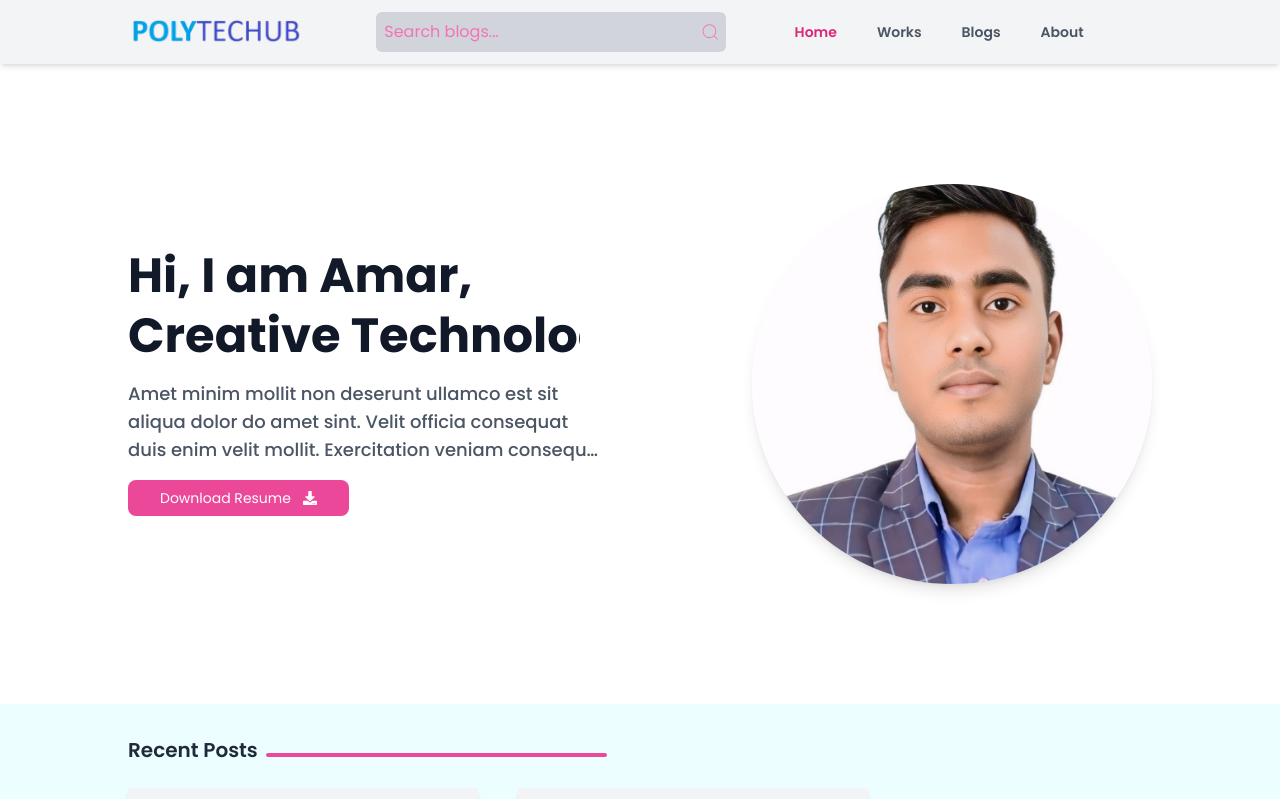
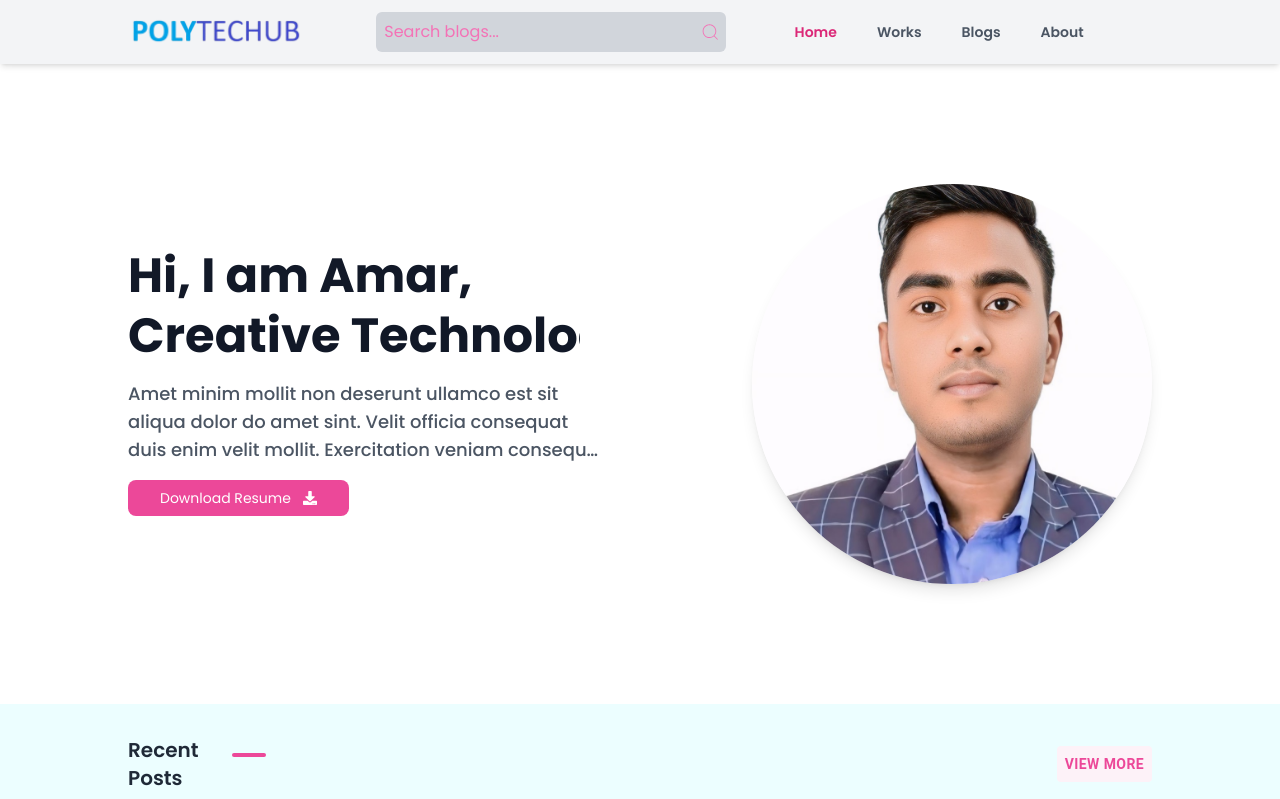
Before and after one commit to amar2mail9/Blog_PORT_CLIENT, a Next.js app: page / in a window 1280 px wide. Shown: the top 799 px of the page. Built offline with nearby package versions, Linux system fonts and the light colour scheme.

Commit message:
All blogs list page add

```diff
--- /dev/null
+++ b/app/all-blogs/page.js
@@ -0,0 +1,12 @@
+import AllBlogList from "@/components/AllBlog/AllBlogList";
+import React from "react";
+
+const AllBlog = () => {
+  return (
+    <>
+      <AllBlogList />
+    </>
+  );
+};
+
+export default AllBlog;
--- /dev/null
+++ b/app/category/[slug]/page.js
@@ -0,0 +1,12 @@
+import CategoryWiseBlog from "@/components/CategoryWisePost/CategoryWiseBlog";
+import React from "react";
+
+const CategoryWise = () => {
+  return (
+    <div>
+      <CategoryWiseBlog />
+    </div>
+  );
+};
+
+export default CategoryWise;
--- /dev/null
+++ b/components/AllBlog/AllBlogList.jsx
@@ -0,0 +1,18 @@
+"use client";
+import React from "react";
+
+import LatestPost from "../Page/BlogLandingPage/MainPost/LatestPost";
+import TopSection from "./TopSection";
+
+const AllBlogList = () => {
+  return (
+    <main className="lg-px[10%] sm:px-[5%] px-10 bg-gray-900 text-white">
+      <section className="w-full flex justify-between">
+        <TopSection />
+        <LatestPost />
+      </section>
+    </main>
+  );
+};
+
+export default AllBlogList;
--- /dev/null
+++ b/components/AllBlog/TopSection.jsx
@@ -0,0 +1,28 @@
+"use client";
+
+import { categories } from "@/context/Category";
+import React from "react";
+
+const TopSection = () => {
+  return (
+    <div className="w-full my-6">
+      {/* title */}
+      <div className="w-full">
+        <select
+          name=""
+          id=""
+          className="text-white bg-gray-800 w-3/12 py-2 px-3 rounded-md  outline-none"
+        >
+          <option value="all-blog">All Blogs</option>
+          {categories.map((category, idx) => (
+            <option value={category.categoryName}>
+              {category.categoryName}
+            </option>
+          ))}
+        </select>
+      </div>
+    </div>
+  );
+};
+
+export default TopSection;
--- /dev/null
+++ b/components/CategoryWisePost/CategoryWiseBlog.jsx
@@ -0,0 +1,17 @@
+"use client";
+import { blogData } from "@/context/BlogData";
+import { useParams } from "next/navigation";
+
+import React from "react";
+
+const CategoryWiseBlog = () => {
+  const { category } = useParams();
+
+  const blogs = blogData.find((blog) => blog.category === category);
+
+  console.log(blogs);
+
+  return <div></div>;
+};
+
+export default CategoryWiseBlog;
--- a/components/Home/RecentPost.jsx
+++ b/components/Home/RecentPost.jsx
@@ -20,9 +20,16 @@ import { Favorite, Visibility } from "@mui/icons-material";
 const RecentPost = () => {
   return (
     <section className="w-full py-8 bg-cyan-50 lg:px-[10%] md:px-[7%] sm:px-[5%] px-10">
-      <div className="flex items-baseline gap-2">
-        <h2 className="text-xl font-semibold text-gray-800">Recent Posts</h2>
-        <div className="w-4/12 h-1 bg-pink-500 rounded-full "></div>
+      <div className="flex items-center justify-between ">
+        <div className="flex items-baseline gap-2">
+          <h2 className="text-xl font-semibold text-gray-800">Recent Posts</h2>
+          <div className="w-4/12 h-1 bg-pink-500 rounded-full "></div>
+        </div>
+        <Link href={`/all-blogs`}>
+          <Button className="!bg-pink-50 !text-pink-500  ">
+            <strong>View More</strong>
+          </Button>
+        </Link>
       </div>
 
       <section className="flex flex-wrap gap-10">
```
Also changed, not shown: app/blog/[category]/page.js (renamed from app/blog/[slug]/page.js).
